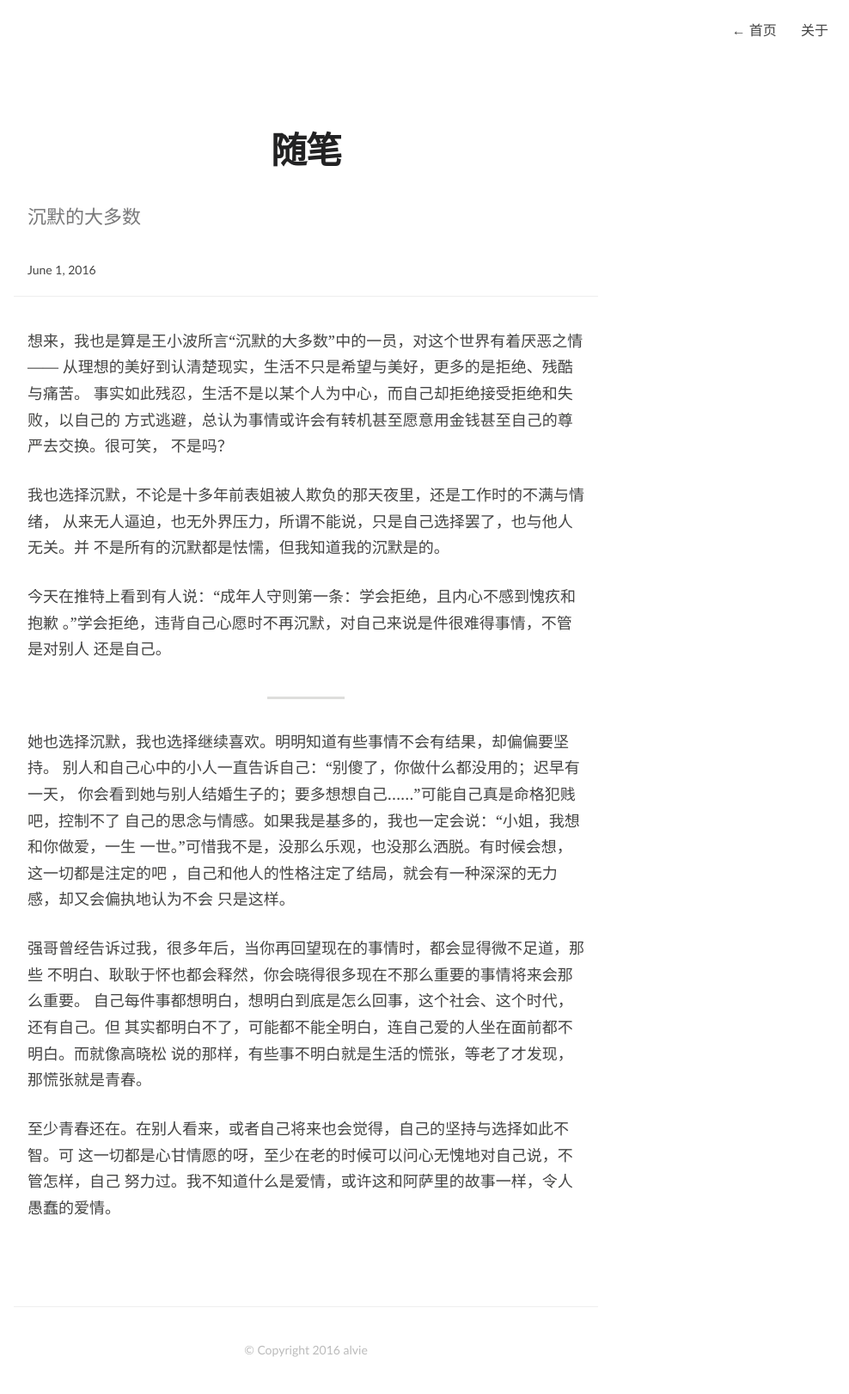
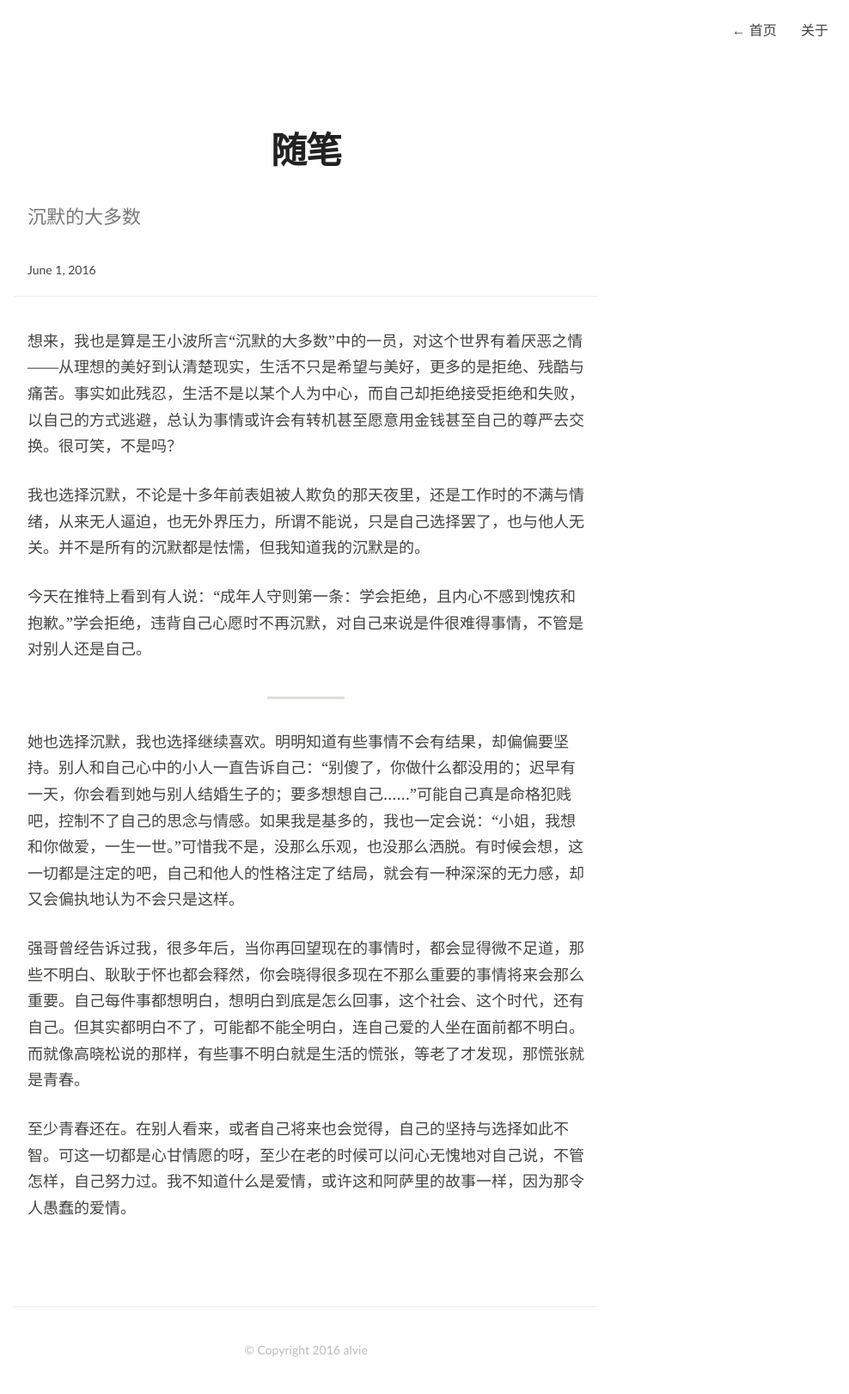
Before and after one commit to alviezhang/so-long-my-past, a Jekyll site: the page built from _posts/2016/2016-06-01-essay.md, in a window 1280 px wide. Shown: the whole page at 86% size, without its empty margins (284-1272 px from the left). Built offline with Jekyll 4.4.1, drawn with Linux system fonts in a browser that asks for light colours.

Commit message:
Update 2016-06-01-essay.md

```diff
--- a/_posts/2016/2016-06-01-essay.md
+++ b/_posts/2016/2016-06-01-essay.md
@@ -5,36 +5,16 @@ description: 沉默的大多数
 tags:
 ---
 
-想来，我也是算是王小波所言“沉默的大多数”中的一员，对这个世界有着厌恶之情——
-从理想的美好到认清楚现实，生活不只是希望与美好，更多的是拒绝、残酷与痛苦。
-事实如此残忍，生活不是以某个人为中心，而自己却拒绝接受拒绝和失败，以自己的
-方式逃避，总认为事情或许会有转机甚至愿意用金钱甚至自己的尊严去交换。很可笑，
-不是吗？
+想来，我也是算是王小波所言“沉默的大多数”中的一员，对这个世界有着厌恶之情——从理想的美好到认清楚现实，生活不只是希望与美好，更多的是拒绝、残酷与痛苦。事实如此残忍，生活不是以某个人为中心，而自己却拒绝接受拒绝和失败，以自己的方式逃避，总认为事情或许会有转机甚至愿意用金钱甚至自己的尊严去交换。很可笑，不是吗？
 
-我也选择沉默，不论是十多年前表姐被人欺负的那天夜里，还是工作时的不满与情绪，
-从来无人逼迫，也无外界压力，所谓不能说，只是自己选择罢了，也与他人无关。并
-不是所有的沉默都是怯懦，但我知道我的沉默是的。
+我也选择沉默，不论是十多年前表姐被人欺负的那天夜里，还是工作时的不满与情绪，从来无人逼迫，也无外界压力，所谓不能说，只是自己选择罢了，也与他人无关。并不是所有的沉默都是怯懦，但我知道我的沉默是的。
 
-今天在推特上看到有人说：“成年人守则第一条：学会拒绝，且内心不感到愧疚和抱歉
-。”学会拒绝，违背自己心愿时不再沉默，对自己来说是件很难得事情，不管是对别人
-还是自己。
+今天在推特上看到有人说：“成年人守则第一条：学会拒绝，且内心不感到愧疚和抱歉。”学会拒绝，违背自己心愿时不再沉默，对自己来说是件很难得事情，不管是对别人还是自己。
 
 -------------
 
-她也选择沉默，我也选择继续喜欢。明明知道有些事情不会有结果，却偏偏要坚持。
-别人和自己心中的小人一直告诉自己：“别傻了，你做什么都没用的；迟早有一天，
-你会看到她与别人结婚生子的；要多想想自己……”可能自己真是命格犯贱吧，控制不了
-自己的思念与情感。如果我是基多的，我也一定会说：“小姐，我想和你做爱，一生
-一世。”可惜我不是，没那么乐观，也没那么洒脱。有时候会想，这一切都是注定的吧
-，自己和他人的性格注定了结局，就会有一种深深的无力感，却又会偏执地认为不会
-只是这样。
+她也选择沉默，我也选择继续喜欢。明明知道有些事情不会有结果，却偏偏要坚持。别人和自己心中的小人一直告诉自己：“别傻了，你做什么都没用的；迟早有一天，你会看到她与别人结婚生子的；要多想想自己……”可能自己真是命格犯贱吧，控制不了自己的思念与情感。如果我是基多的，我也一定会说：“小姐，我想和你做爱，一生一世。”可惜我不是，没那么乐观，也没那么洒脱。有时候会想，这一切都是注定的吧，自己和他人的性格注定了结局，就会有一种深深的无力感，却又会偏执地认为不会只是这样。
 
-强哥曾经告诉过我，很多年后，当你再回望现在的事情时，都会显得微不足道，那些
-不明白、耿耿于怀也都会释然，你会晓得很多现在不那么重要的事情将来会那么重要。
-自己每件事都想明白，想明白到底是怎么回事，这个社会、这个时代，还有自己。但
-其实都明白不了，可能都不能全明白，连自己爱的人坐在面前都不明白。而就像高晓松
-说的那样，有些事不明白就是生活的慌张，等老了才发现，那慌张就是青春。
+强哥曾经告诉过我，很多年后，当你再回望现在的事情时，都会显得微不足道，那些不明白、耿耿于怀也都会释然，你会晓得很多现在不那么重要的事情将来会那么重要。自己每件事都想明白，想明白到底是怎么回事，这个社会、这个时代，还有自己。但其实都明白不了，可能都不能全明白，连自己爱的人坐在面前都不明白。而就像高晓松说的那样，有些事不明白就是生活的慌张，等老了才发现，那慌张就是青春。
 
-至少青春还在。在别人看来，或者自己将来也会觉得，自己的坚持与选择如此不智。可
-这一切都是心甘情愿的呀，至少在老的时候可以问心无愧地对自己说，不管怎样，自己
-努力过。我不知道什么是爱情，或许这和阿萨里的故事一样，令人愚蠢的爱情。
+至少青春还在。在别人看来，或者自己将来也会觉得，自己的坚持与选择如此不智。可这一切都是心甘情愿的呀，至少在老的时候可以问心无愧地对自己说，不管怎样，自己努力过。我不知道什么是爱情，或许这和阿萨里的故事一样，因为那令人愚蠢的爱情。
```
